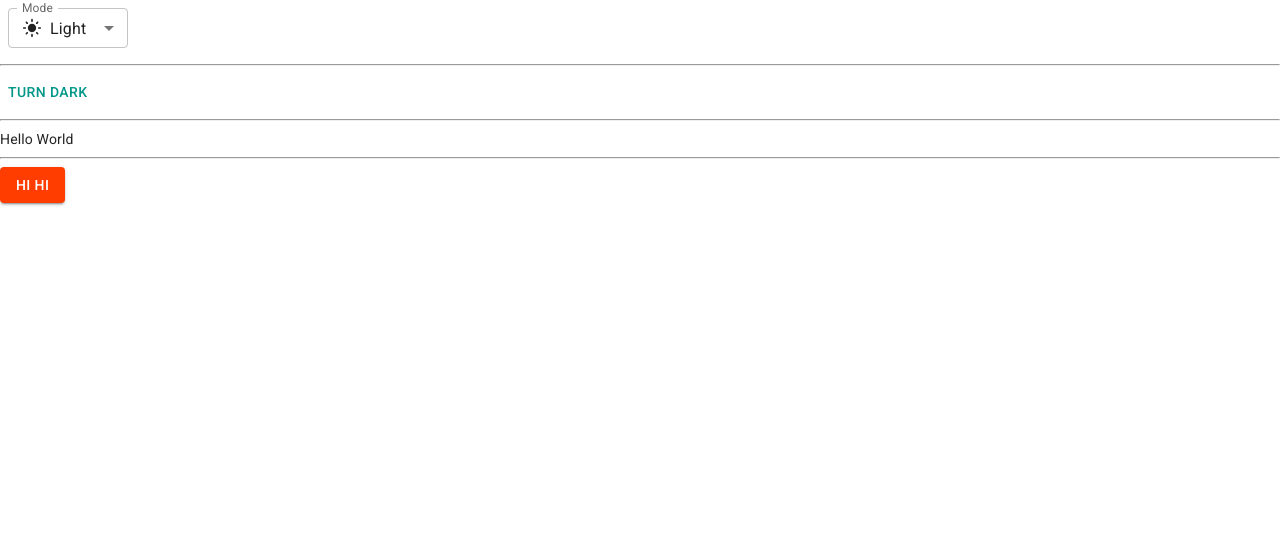
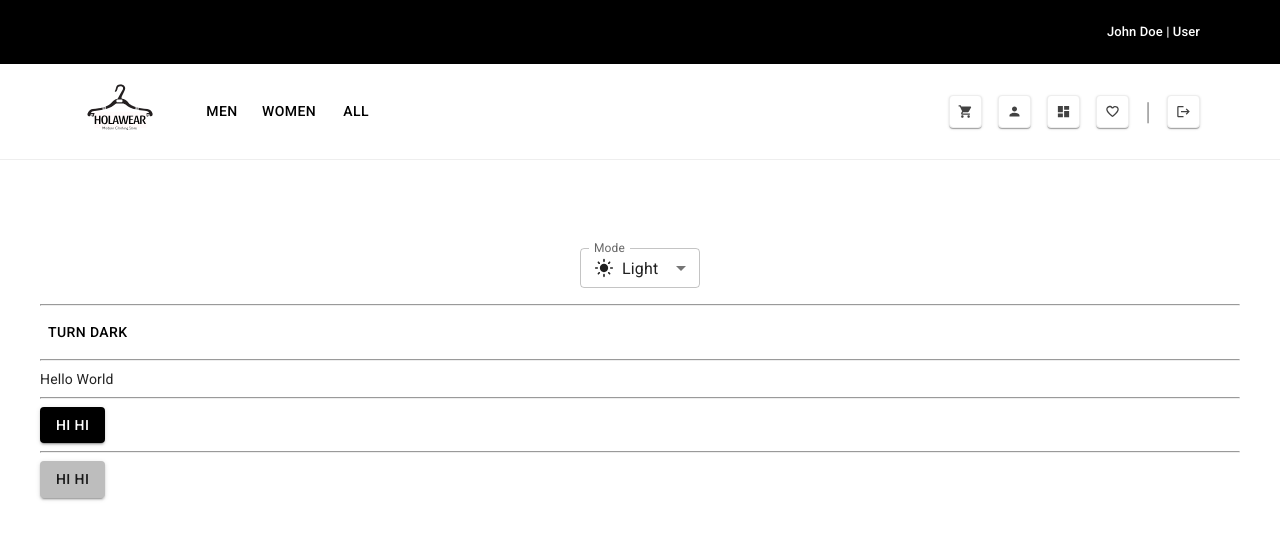
Before and after one commit to dnthchung/client-wefit, a React (Vite) app: page / in a window 1280 px wide. Shown: the top 540 px of the page. Built offline with nearby package versions, Linux system fonts and the light colour scheme.

Commit message:
add header

```diff
--- a/src/App.tsx
+++ b/src/App.tsx
@@ -1,13 +1,23 @@
 "use client";
 import React from "react";
-import { Typography, Button } from "@mui/material";
+import { Typography, Button, Box } from "@mui/material";
 import ModeSelect from "./themes/ModeSelect";
 import ModeToggle from "./themes/ModeToggle";
+
+import Header from "./components/Header/Header";
 
 const App: React.FC = () => {
   return (
     <>
+      <Header />
+
+      <Box
+        sx={{
+          padding: 5,
+        }}>
+        <Box sx={{ display: "flex", justifyContent: "center", marginTop: 5 }}>
           <ModeSelect />
+        </Box>
         <hr />
         <ModeToggle />
         <hr />
@@ -15,9 +25,14 @@ const App: React.FC = () => {
           Hello World
         </Typography>
         <hr />
+        <Button variant="contained" color="primary">
+          hi hi
+        </Button>
+        <hr />
         <Button variant="contained" color="secondary">
           hi hi
         </Button>
+      </Box>
     </>
   );
 };
--- /dev/null
+++ b/src/components/Header/ButtonHeader.tsx
@@ -0,0 +1,55 @@
+import React from "react";
+import { Link as RouterLink } from "react-router-dom";
+import Box from "@mui/material/Box";
+import Tooltip from "@mui/material/Tooltip";
+import { SvgIconComponent } from "@mui/icons-material";
+import { grey } from "@mui/material/colors";
+
+interface ButtonHeaderProps {
+  to: string;
+  title: string;
+  Icon: SvgIconComponent;
+}
+
+const ButtonHeader: React.FC<ButtonHeaderProps> = ({ to, title, Icon }) => {
+  return (
+    <Tooltip title={title} arrow>
+      <Box
+        component={RouterLink}
+        to={to}
+        sx={{
+          display: "flex",
+          alignItems: "center",
+          justifyContent: "center",
+          backgroundColor: "white",
+          color: "text.primary",
+          paddingY: 1,
+          paddingX: 1,
+          border: "1px solid",
+          borderColor: "grey.200",
+          borderRadius: 1,
+          boxShadow: 1,
+          "&:hover": {
+            cursor: "pointer",
+            backgroundColor: "grey.50",
+            color: grey[500],
+            // Apply color to icon on hover
+            "& .icon": {
+              color: grey[500],
+            },
+          },
+        }}>
+        <Icon
+          className="icon"
+          sx={{
+            color: grey[800],
+            width: 15,
+            height: 15,
+          }}
+        />
+      </Box>
+    </Tooltip>
+  );
+};
+
+export default ButtonHeader;
--- /dev/null
+++ b/src/components/Header/Header.tsx
@@ -0,0 +1,105 @@
+import { Link as RouterLink } from "react-router-dom";
+import AppBar from "@mui/material/AppBar";
+import Toolbar from "@mui/material/Toolbar";
+import Typography from "@mui/material/Typography";
+import Button from "@mui/material/Button";
+import Box from "@mui/material/Box";
+import ButtonHeader from "./ButtonHeader";
+import ShoppingCartIcon from "@mui/icons-material/ShoppingCart";
+import PersonIcon from "@mui/icons-material/Person";
+import DashboardIcon from "@mui/icons-material/Dashboard";
+import LogoutIcon from "@mui/icons-material/Logout";
+import FavoriteBorderRoundedIcon from "@mui/icons-material/FavoriteBorderRounded";
+
+import WEARIT from "~/assets/WEARIT.svg";
+import "./header.css";
+
+const Header = () => {
+  return (
+    <>
+      {/* =============================================== HEADER 1 =============================================== */}
+      <AppBar
+        position="static"
+        sx={{
+          backgroundColor: "black",
+          color: "white",
+          boxShadow: "none",
+          paddingX: { xs: 5, sm: 7 },
+        }}>
+        <Toolbar>
+          <Box sx={{ flexGrow: 1 }} />
+          <Box sx={{ display: "flex", alignItems: "center" }}>
+            <Typography
+              variant="h6"
+              component="div"
+              sx={{
+                fontSize: "13px",
+              }}>
+              <div>
+                John Doe
+                <span className="ml-4 mr-4"> | </span>
+                User
+              </div>
+            </Typography>
+          </Box>
+        </Toolbar>
+      </AppBar>
+      {/* =============================================== HEADER 2 =============================================== */}
+      <AppBar
+        position="static"
+        sx={{
+          backgroundColor: "white",
+          color: "black",
+          boxShadow: "none",
+          borderBottom: "1px solid",
+          borderColor: "grey.200",
+          paddingX: { xs: 5, sm: 7 },
+        }}>
+        <Toolbar>
+          <Box sx={{ flexGrow: 1, display: "flex", alignItems: "center" }}>
+            <RouterLink to="/">
+              <img src={WEARIT} alt="brand logo" style={{ height: 80, marginRight: 30, marginTop: 8 }} />
+            </RouterLink>
+            <Button component={RouterLink} to="/men" color="inherit">
+              Men
+            </Button>
+            <Button component={RouterLink} to="/women" color="inherit">
+              Women
+            </Button>
+            <Button component={RouterLink} to="/all-category" color="inherit">
+              All
+            </Button>
+          </Box>
+          <Box
+            sx={{
+              display: "flex",
+              alignItems: "center",
+              gap: "16px",
+            }}>
+            {/* ============================================== CART ============================================== */}
+            <ButtonHeader to="/cart" title="Cart" Icon={ShoppingCartIcon} />
+            {/* ============================================== PROFILE ============================================== */}
+            <ButtonHeader to="/profile" title="Profile" Icon={PersonIcon} />
+            {/* ============================================== DASHBOARD ============================================== */}
+            <ButtonHeader to="/dashboard" title="Dashboard" Icon={DashboardIcon} />
+            {/* ============================================== WISH LIST ============================================== */}
+            <ButtonHeader to="/wishlist" title="Wish list" Icon={FavoriteBorderRoundedIcon} />
+            {/* ============================================== SPAN ============================================== */}
+            <span
+              style={{
+                color: "grey",
+                fontSize: "25px",
+                fontWeight: "10",
+              }}>
+              |
+            </span>
+            {/* ============================================== LOGOUT ============================================== */}
+            <ButtonHeader to="/logout" title="Logout" Icon={LogoutIcon} />
+          </Box>
+        </Toolbar>
+      </AppBar>
+    </>
+  );
+};
+
+export default Header;
--- /dev/null
+++ b/src/components/Header/header.css
@@ -0,0 +1,25 @@
+.custom-button {
+  background-color: white;
+  color: #2d3748; /* Tailwind's text-gray-800 */
+  padding: 0.25rem 0.5rem; /* Tailwind's py-1 px-2 */
+  border: 1px solid #e2e8f0; /* Tailwind's border-gray-200 */
+  border-radius: 0.25rem; /* Tailwind's rounded */
+  box-shadow: 0 1px 3px rgba(0, 0, 0, 0.1); /* Tailwind's shadow */
+  transition: background-color 0.2s, opacity 0.2s;
+}
+
+.custom-button:hover {
+  background-color: #f7fafc; /* Tailwind's hover:bg-gray-50 */
+}
+
+.custom-icon {
+  height: 1.25rem; /* Tailwind's h-5 */
+  width: 1.25rem; /* Tailwind's w-5 */
+  opacity: 0.55; /* Tailwind's opacity-55 */
+  color: black;
+  transition: opacity 0.2s;
+}
+
+.custom-icon:hover {
+  opacity: 0.85; /* Tailwind's hover:opacity-85 */
+}
--- /dev/null
+++ b/src/contexts/UserContext.tsx
@@ -0,0 +1,3 @@
+// import { createContext } from "react";
+
+// export const UserContext = createContext({});
--- a/src/main.tsx
+++ b/src/main.tsx
@@ -4,14 +4,17 @@ import App from "./App.tsx";
 import CssBaseline from "@mui/material/CssBaseline";
 import { Experimental_CssVarsProvider as CssVarsProvider } from "@mui/material/styles";
 import theme from "./themes/theme.tsx";
+import { BrowserRouter } from "react-router-dom";
 
 //react strict mode make api be called 2 times
 
 ReactDOM.createRoot(document.getElementById("root")!).render(
   <React.StrictMode>
     <CssVarsProvider theme={theme}>
-      <CssBaseline />
-      <App />
+      <BrowserRouter>
+        <CssBaseline />
+        <App />
+      </BrowserRouter>
     </CssVarsProvider>
-  </React.StrictMode>
+  </React.StrictMode>,
 );
--- a/src/themes/theme.tsx
+++ b/src/themes/theme.tsx
@@ -1,13 +1,20 @@
-import { cyan, deepOrange, orange, teal } from "@mui/material/colors";
+import { cyan, grey, orange } from "@mui/material/colors";
 import { experimental_extendTheme as extendTheme } from "@mui/material/styles";
+// import { amber } from '@mui/material/colors';
+
+// const color = red[500];
 
 // A custom theme for this app
+// const lightMain = "#9c27b0";
 const theme = extendTheme({
   colorSchemes: {
     light: {
       palette: {
-        primary: teal,
-        secondary: deepOrange,
+        primary: {
+          // main: lightMain,
+          main: "#000000",
+        },
+        secondary: grey,
       },
     },
     dark: {
--- a/vite.config.ts
+++ b/vite.config.ts
@@ -14,4 +14,5 @@ export default defineConfig({
   resolve: {
     alias: [{ find: "~", replacement: "/src" }],
   },
+  server: { port: 5174 },
 });
```
Also changed, not shown: src/assets/WEARIT.svg (added), 1 other file (tests, documents, lock files or other folders). Lines whose indentation alone changed are shown as unchanged.
